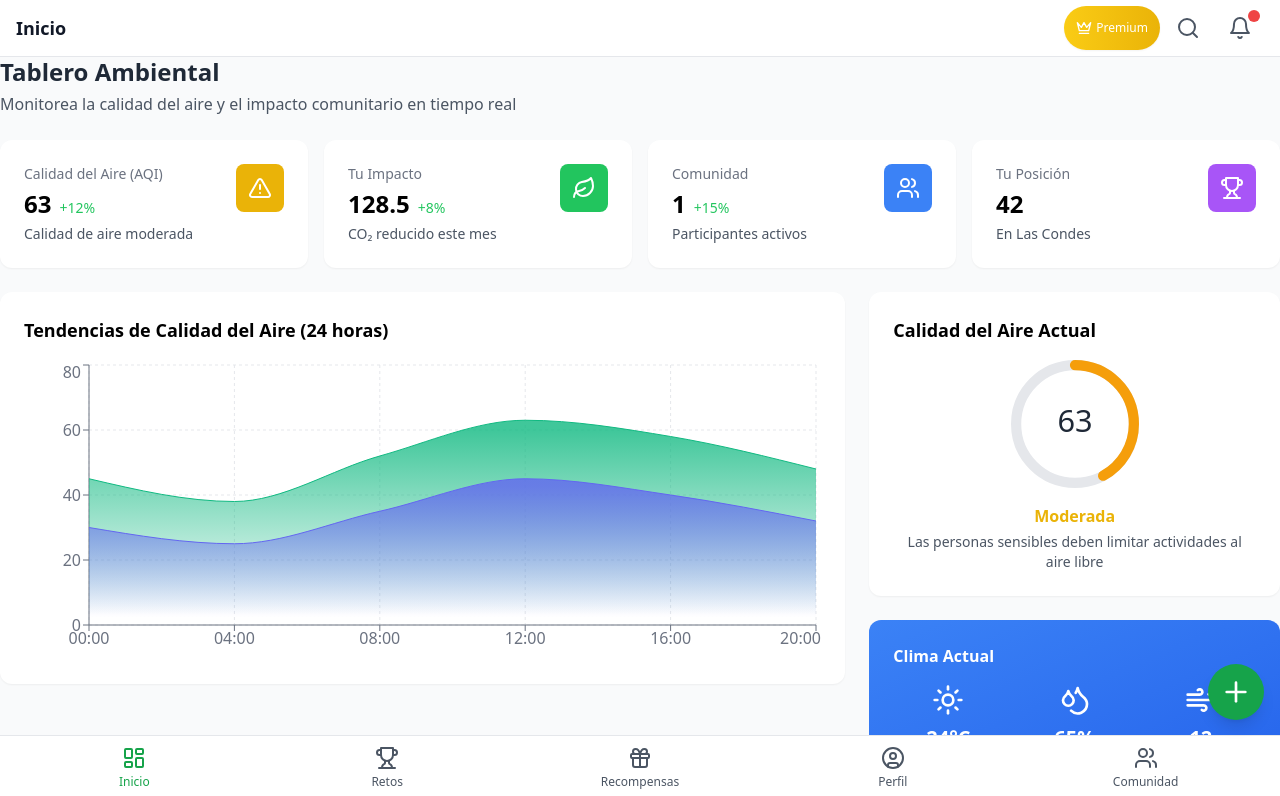
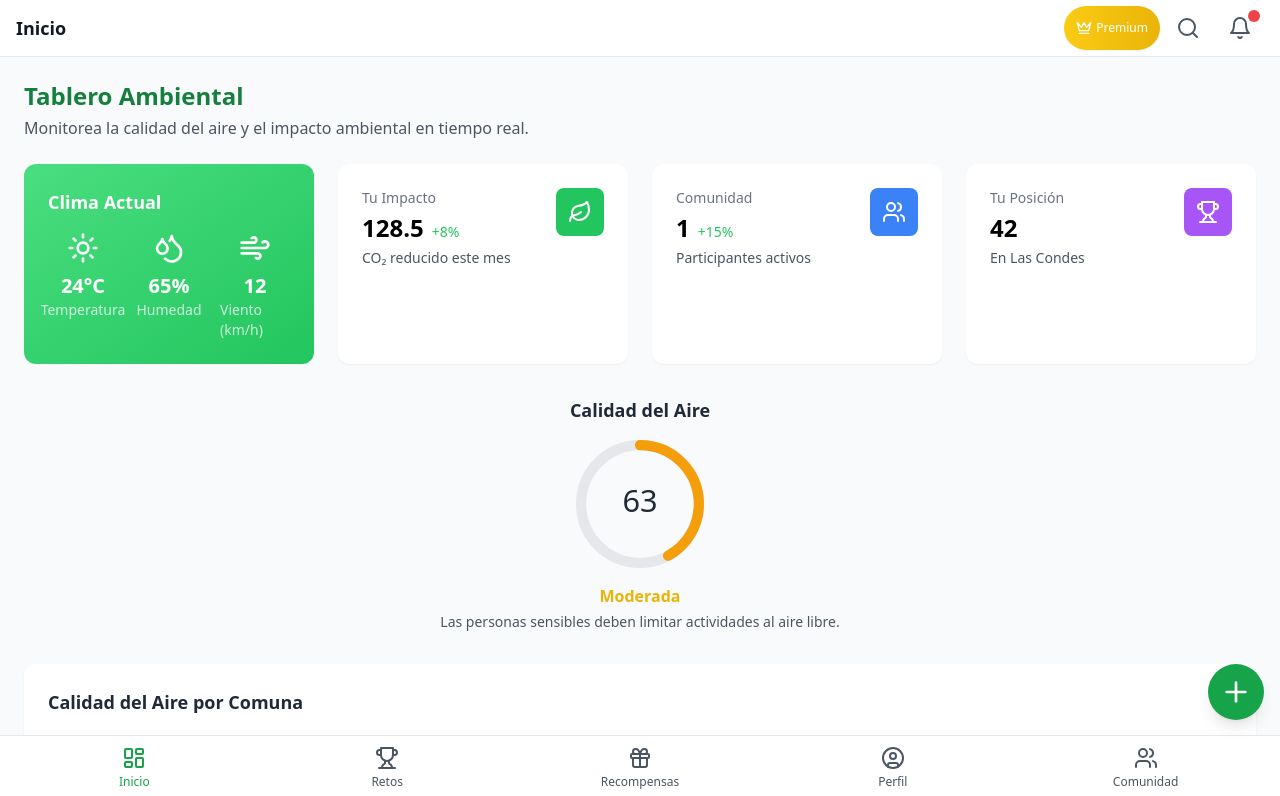
Before and after one commit to MargonDiego/Aplicaic-ninnovacion, a React (Vite) app: page / in a window 1280 px wide. Shown: the top 796 px of the page. Built offline with nearby package versions, Linux system fonts and the light colour scheme.

Commit message:
V.Cristian

```diff
--- a/src/components/Dashboard.tsx
+++ b/src/components/Dashboard.tsx
@@ -85,9 +85,25 @@ const StatCard = ({
   </motion.div>
 );
 
+const AQIGauge = ({ value }: { value: number }) => (
+  <div className="w-32 mx-auto">
+    <CircularProgressbar
+      value={value}
+      maxValue={150}
+      text={`${value}`}
+      styles={buildStyles({
+        textSize: '1.5rem',
+        pathColor: value < 50 ? '#10B981' : value < 100 ? '#F59E0B' : '#EF4444',
+        textColor: '#1F2937',
+        trailColor: '#E5E7EB',
+      })}
+    />
+  </div>
+);
+
 const WeatherWidget = ({ data }: { data: typeof weatherData }) => (
-  <div className="bg-gradient-to-br from-blue-500 to-blue-600 p-6 rounded-xl text-white">
-    <h3 className="font-semibold mb-4">Clima Actual</h3>
+  <div className="bg-gradient-to-br from-green-400 to-green-500 p-6 rounded-xl text-white">
+    <h3 className="font-semibold mb-4 text-lg">Clima Actual</h3>
     <div className="grid grid-cols-3 gap-4">
       <div className="flex flex-col items-center">
         <Sun className="h-8 w-8 mb-2" />
@@ -108,45 +124,23 @@ const WeatherWidget = ({ data }: { data: typeof weatherData }) => (
   </div>
 );
 
-const AQIGauge = ({ value }: { value: number }) => (
-  <div className="w-32 mx-auto">
-    <CircularProgressbar
-      value={value}
-      maxValue={150}
-      text={`${value}`}
-      styles={buildStyles({
-        textSize: '1.5rem',
-        pathColor: value < 50 ? '#10B981' : value < 100 ? '#F59E0B' : '#EF4444',
-        textColor: '#1F2937',
-        trailColor: '#E5E7EB',
-      })}
-    />
-  </div>
-);
-
 export const Dashboard = () => {
   return (
-    <div className="space-y-6">
+    <div className="p-6 bg-gray-50 min-h-screen">
       <motion.div
         initial={{ opacity: 0, y: -20 }}
         animate={{ opacity: 1, y: 0 }}
         transition={{ duration: 0.5 }}
       >
-        <h1 className="text-2xl font-bold text-gray-800">Tablero Ambiental</h1>
+        <h1 className="text-2xl font-bold text-green-700">Tablero Ambiental</h1>
         <p className="text-gray-600 mt-1">
-          Monitorea la calidad del aire y el impacto comunitario en tiempo real
+          Monitorea la calidad del aire y el impacto ambiental en tiempo real.
         </p>
       </motion.div>
 
-      <div className="grid grid-cols-1 md:grid-cols-2 lg:grid-cols-4 gap-4">
-        <StatCard
-          icon={AlertTriangle}
-          title="Calidad del Aire (AQI)"
-          value="63"
-          description="Calidad de aire moderada"
-          color="bg-yellow-500"
-          percentage="12"
-        />
+      {/* Sección superior con clima y estadísticas */}
+      <div className="grid grid-cols-1 md:grid-cols-2 lg:grid-cols-4 gap-6 mt-6">
+        <WeatherWidget data={weatherData} />
         <StatCard
           icon={Leaf}
           title="Tu Impacto"
@@ -172,93 +166,25 @@ export const Dashboard = () => {
         />
       </div>
 
-      <div className="grid grid-cols-1 lg:grid-cols-3 gap-6">
-        <div className="lg:col-span-2">
-          <motion.div
-            className="bg-white p-6 rounded-xl shadow-sm"
-            initial={{ opacity: 0, x: -20 }}
-            animate={{ opacity: 1, x: 0 }}
-            transition={{ duration: 0.5, delay: 0.2 }}
-          >
-            <h2 className="text-lg font-semibold mb-4">
-              Tendencias de Calidad del Aire (24 horas)
-            </h2>
-            <div className="h-[300px]">
-              <ResponsiveContainer width="100%" height="100%">
-                <AreaChart data={pollutionData}>
-                  <defs>
-                    <linearGradient id="colorPM25" x1="0" y1="0" x2="0" y2="1">
-                      <stop offset="5%" stopColor="#10B981" stopOpacity={0.8} />
-                      <stop offset="95%" stopColor="#10B981" stopOpacity={0} />
-                    </linearGradient>
-                    <linearGradient id="colorNO2" x1="0" y1="0" x2="0" y2="1">
-                      <stop offset="5%" stopColor="#6366F1" stopOpacity={0.8} />
-                      <stop offset="95%" stopColor="#6366F1" stopOpacity={0} />
-                    </linearGradient>
-                  </defs>
-                  <CartesianGrid strokeDasharray="3 3" stroke="#E5E7EB" />
-                  <XAxis dataKey="time" stroke="#6B7280" />
-                  <YAxis stroke="#6B7280" />
-                  <Tooltip
-                    contentStyle={{
-                      backgroundColor: '#FFF',
-                      border: 'none',
-                      borderRadius: '8px',
-                      boxShadow: '0 2px 8px rgba(0,0,0,0.15)',
-                    }}
-                  />
-                  <Area
-                    type="monotone"
-                    dataKey="PM25"
-                    stroke="#10B981"
-                    fillOpacity={1}
-                    fill="url(#colorPM25)"
-                    name="PM2.5"
-                  />
-                  <Area
-                    type="monotone"
-                    dataKey="NO2"
-                    stroke="#6366F1"
-                    fillOpacity={1}
-                    fill="url(#colorNO2)"
-                    name="NO₂"
-                  />
-                </AreaChart>
-              </ResponsiveContainer>
-            </div>
-          </motion.div>
+      {/* Indicador de calidad del aire */}
+      <div className="mt-8">
+        <div className="text-center">
+          <h2 className="text-lg font-bold text-gray-800">Calidad del Aire</h2>
         </div>
-
-        <motion.div
-          className="space-y-6"
-          initial={{ opacity: 0, x: 20 }}
-          animate={{ opacity: 1, x: 0 }}
-          transition={{ duration: 0.5, delay: 0.4 }}
-        >
-          <div className="bg-white p-6 rounded-xl shadow-sm">
-            <h2 className="text-lg font-semibold mb-4">
-              Calidad del Aire Actual
-            </h2>
-            <AQIGauge value={63} />
-            <div className="mt-4 text-center">
-              <p className="text-yellow-500 font-semibold">Moderada</p>
-              <p className="text-sm text-gray-600 mt-1">
-                Las personas sensibles deben limitar actividades al aire libre
-              </p>
-            </div>
-          </div>
-
-          <WeatherWidget data={weatherData} />
-        </motion.div>
+        <div className="flex justify-center items-center mt-4">
+          <AQIGauge value={63} />
+        </div>
+        <div className="text-center mt-4">
+          <p className="text-yellow-500 font-semibold">Moderada</p>
+          <p className="text-sm text-gray-600 mt-1">
+            Las personas sensibles deben limitar actividades al aire libre.
+          </p>
+        </div>
       </div>
 
-      <motion.div
-        className="bg-white p-6 rounded-xl shadow-sm"
-        initial={{ opacity: 0, y: 20 }}
-        animate={{ opacity: 1, y: 0 }}
-        transition={{ duration: 0.5, delay: 0.6 }}
-      >
-        <h2 className="text-lg font-semibold mb-4">
+      {/* Gráfico de calidad por comuna */}
+      <div className="mt-8 bg-white p-6 rounded-xl shadow-sm">
+        <h2 className="text-lg font-semibold mb-4 text-gray-800">
           Calidad del Aire por Comuna
         </h2>
         <div className="h-[300px]">
@@ -276,11 +202,10 @@ export const Dashboard = () => {
                 }}
               />
               <Bar dataKey="value" fill="#10B981" radius={[4, 4, 0, 0]} />
-              <Bar dataKey="target" fill="#E5E7EB" radius={[4, 4, 0, 0]} />
             </BarChart>
           </ResponsiveContainer>
         </div>
-      </motion.div>
+      </div>
     </div>
   );
 };
```
